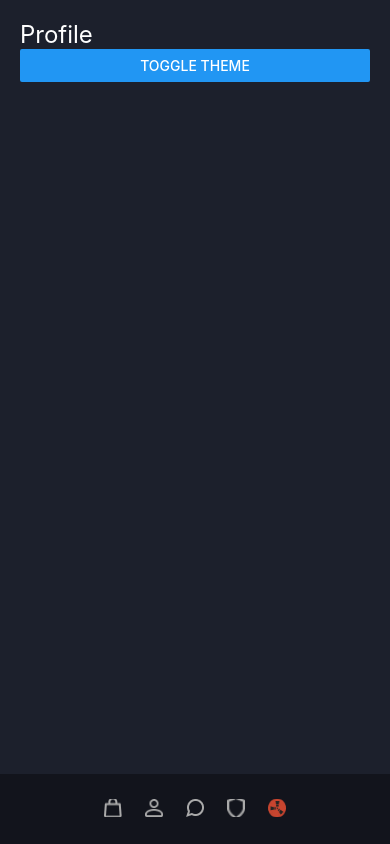
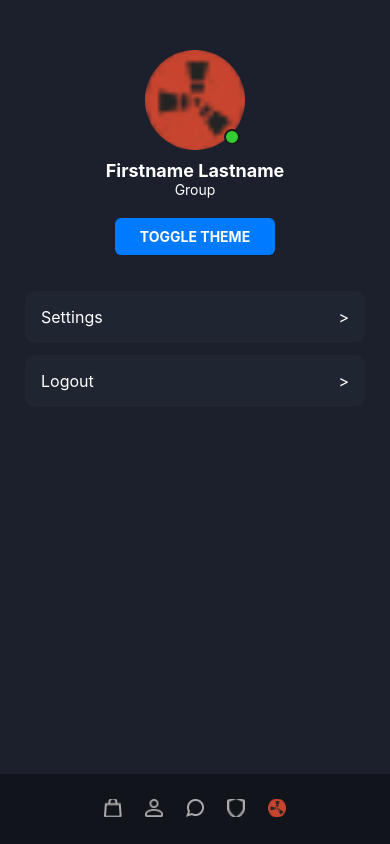
Before and after one commit to VitaliiKachur/MobileLabsRN2025, a React Native app: screen /Profile in a window 390 px wide. Built offline with nearby package versions, Linux system fonts and the light colour scheme.

Commit message:
feat: redesign ProfileScreen with avatar, name, group, theme toggle and full-width SettingsList

```diff
--- /dev/null
+++ b/components/SettingsList2.js
@@ -0,0 +1,13 @@
+import React from "react";
+import ActionItem from "./ActionItem";
+
+const SettingsList = () => {
+  return (
+    <>
+      <ActionItem title="Settings" onPress={() => {}} />
+      <ActionItem title="Logout" onPress={() => {}} />
+    </>
+  );
+};
+
+export default SettingsList;
--- a/screens/ProfileScreen.js
+++ b/screens/ProfileScreen.js
@@ -1,16 +1,88 @@
 import React from "react";
-import { View, Text, Button } from "react-native";
+import { View, Text, Image, ScrollView, TouchableOpacity, StyleSheet } from "react-native";
 import { useTheme } from "../theme/ThemeContext";
+import SettingsList from "../components/SettingsList2";
+import ScreenWrapper from "../components/ScreenWrapper";
 
 const ProfileScreen = () => {
   const { theme, toggleTheme } = useTheme();
 
   return (
-    <View style={{ flex: 1, backgroundColor: theme.background, padding: 20 }}>
-      <Text style={{ color: theme.text, fontSize: 24 }}>Profile</Text>
-      <Button title="Toggle Theme" onPress={toggleTheme} />
-    </View>
+    <ScreenWrapper style={{ backgroundColor: theme.background }}>
+      <ScrollView contentContainerStyle={styles.scrollContainer}>
+        <View style={styles.avatarContainer}>
+          <Image
+            source={require("../assets/images/Bitmap.png")}
+            style={styles.avatar}
+          />
+          <View style={styles.onlineIndicator} />
+        </View>
+
+        <Text style={[styles.name, { color: theme.text }]}>Firstname Lastname</Text>
+        <Text style={[styles.group, { color: theme.text }]}>Group</Text>
+
+        <TouchableOpacity style={styles.toggleButton} onPress={toggleTheme}>
+          <Text style={styles.toggleButtonText}>Toggle Theme</Text>
+        </TouchableOpacity>
+
+        <View style={styles.fullWidth}>
+          <SettingsList />
+        </View>
+
+      </ScrollView>
+    </ScreenWrapper>
   );
 };
 
+const styles = StyleSheet.create({
+  scrollContainer: {
+    alignItems: "center",
+    paddingVertical: 30,
+  },
+  fullWidth: {
+    width: "100%",
+    paddingHorizontal: 5,
+  },
+  avatarContainer: {
+    position: "relative",
+    marginBottom: 10,
+  },
+  avatar: {
+    width: 100,
+    height: 100,
+    borderRadius: 50,
+  },
+  onlineIndicator: {
+    position: "absolute",
+    bottom: 5,
+    right: 5,
+    width: 16,
+    height: 16,
+    borderRadius: 8,
+    backgroundColor: "limegreen",
+    borderWidth: 2,
+    borderColor: "#1c1c1e",
+  },
+  name: {
+    fontSize: 18,
+    fontWeight: "bold",
+  },
+  group: {
+    fontSize: 14,
+    marginBottom: 20,
+  },
+  toggleButton: {
+    backgroundColor: "#007bff",
+    paddingVertical: 10,
+    paddingHorizontal: 25,
+    borderRadius: 6,
+    marginBottom: 30,
+  },
+  toggleButtonText: {
+    color: "white",
+    fontWeight: "bold",
+    textTransform: "uppercase",
+  },
+});
+
 export default ProfileScreen;
```
